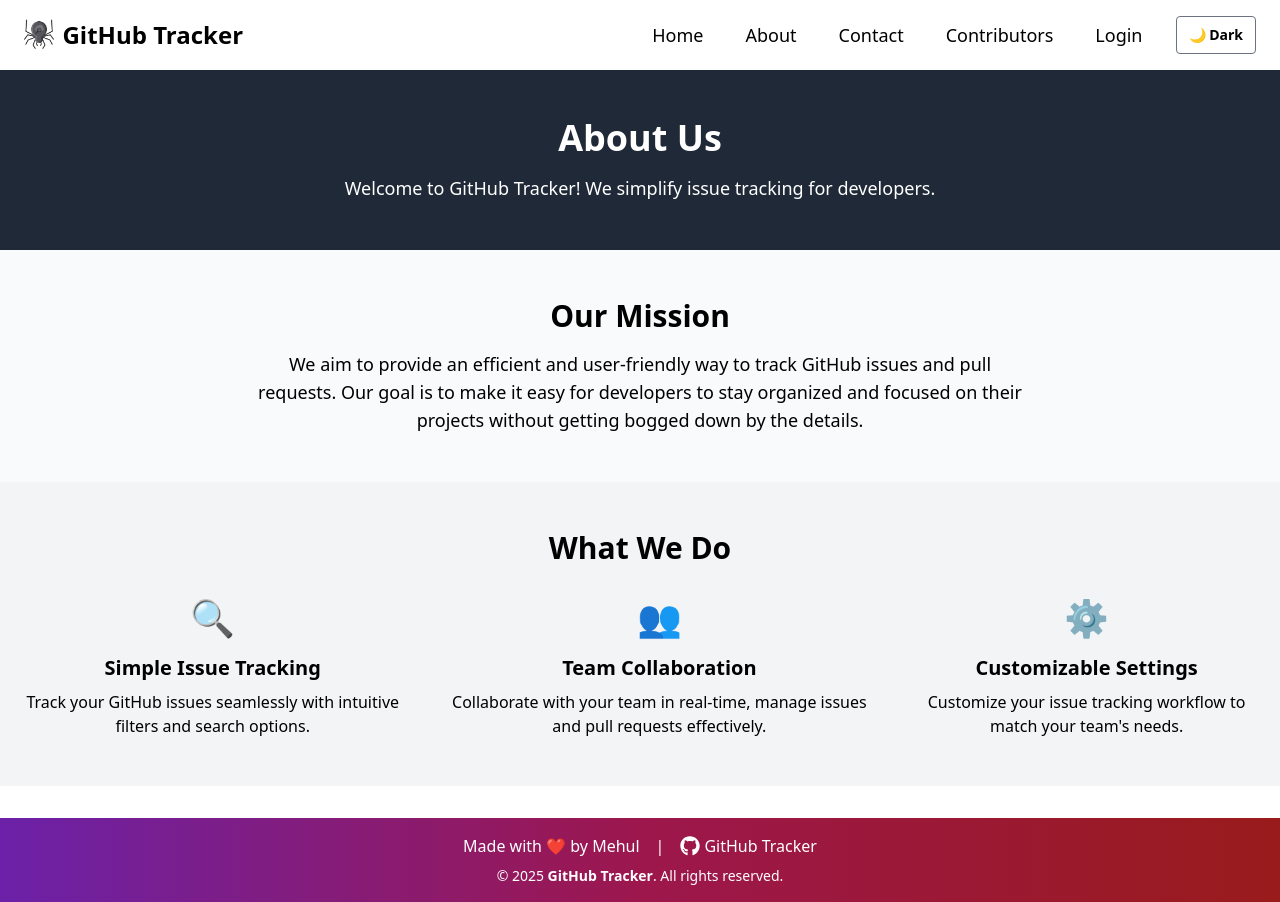
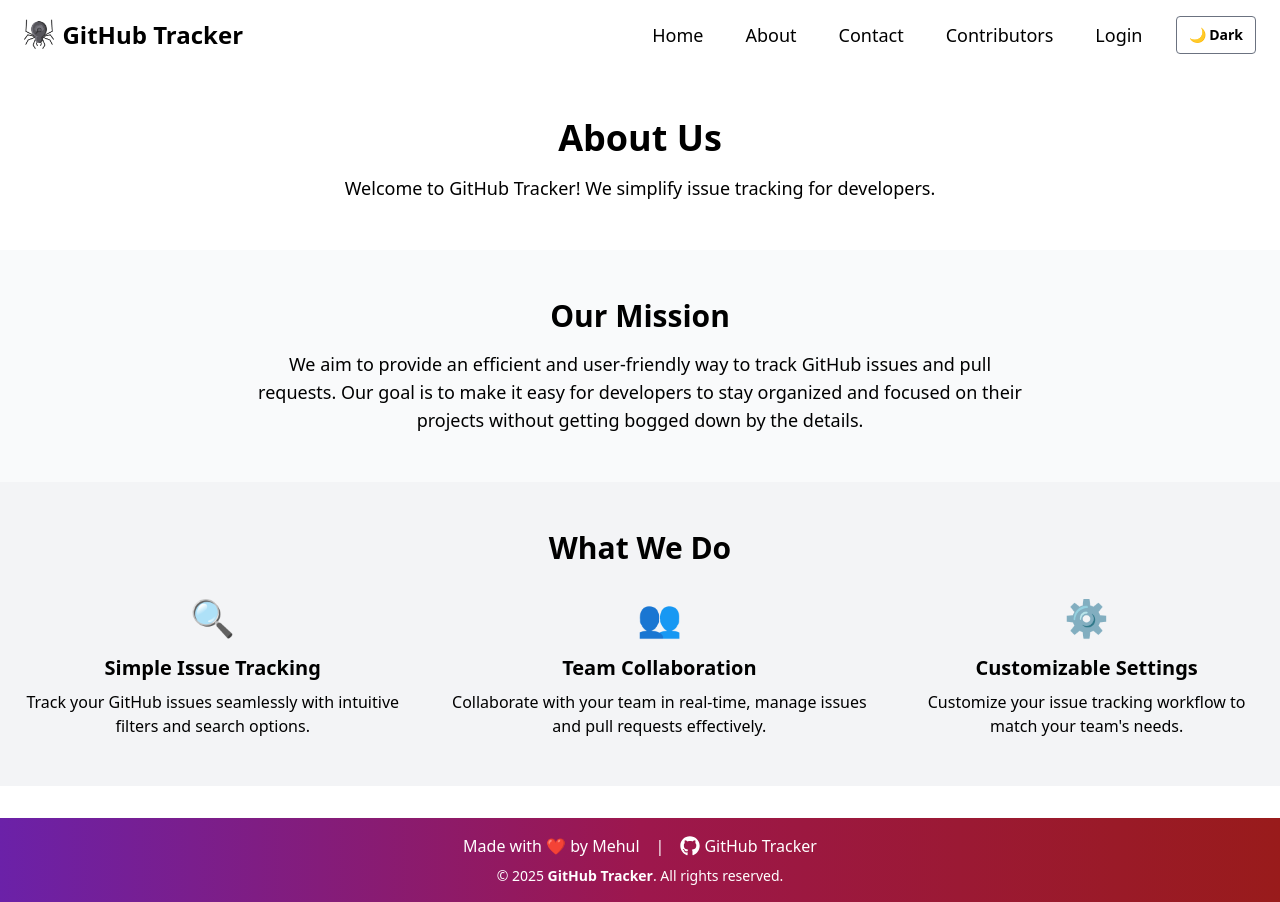
Before and after one commit to nishanthkj/github_tracker, a React (Vite) app: page /about in a window 1280 px wide. Built offline with nearby package versions, Linux system fonts and the light colour scheme; no server answers.

Commit message:
Update src/pages/About/About.tsx
Co-authored-by: coderabbitai[bot] <136622811+coderabbitai[bot]@users.noreply.github.com>

```diff
--- a/src/pages/About/About.tsx
+++ b/src/pages/About/About.tsx
@@ -2,7 +2,14 @@ const About = () => {
   return (
     <div className="about-container">
       {/* Hero Section */}
-      <section className="hero bg-gray-800 text-white py-12 px-4">
+      <section
+        className="
+          hero
+          bg-white text-black
+          dark:bg-gray-800 dark:text-white
+          py-12 px-4
+        "
+      >
         <h1 className="text-4xl font-bold text-center">About Us</h1>
         <p className="text-lg text-center mt-4">
           Welcome to GitHub Tracker! We simplify issue tracking for developers.
```
